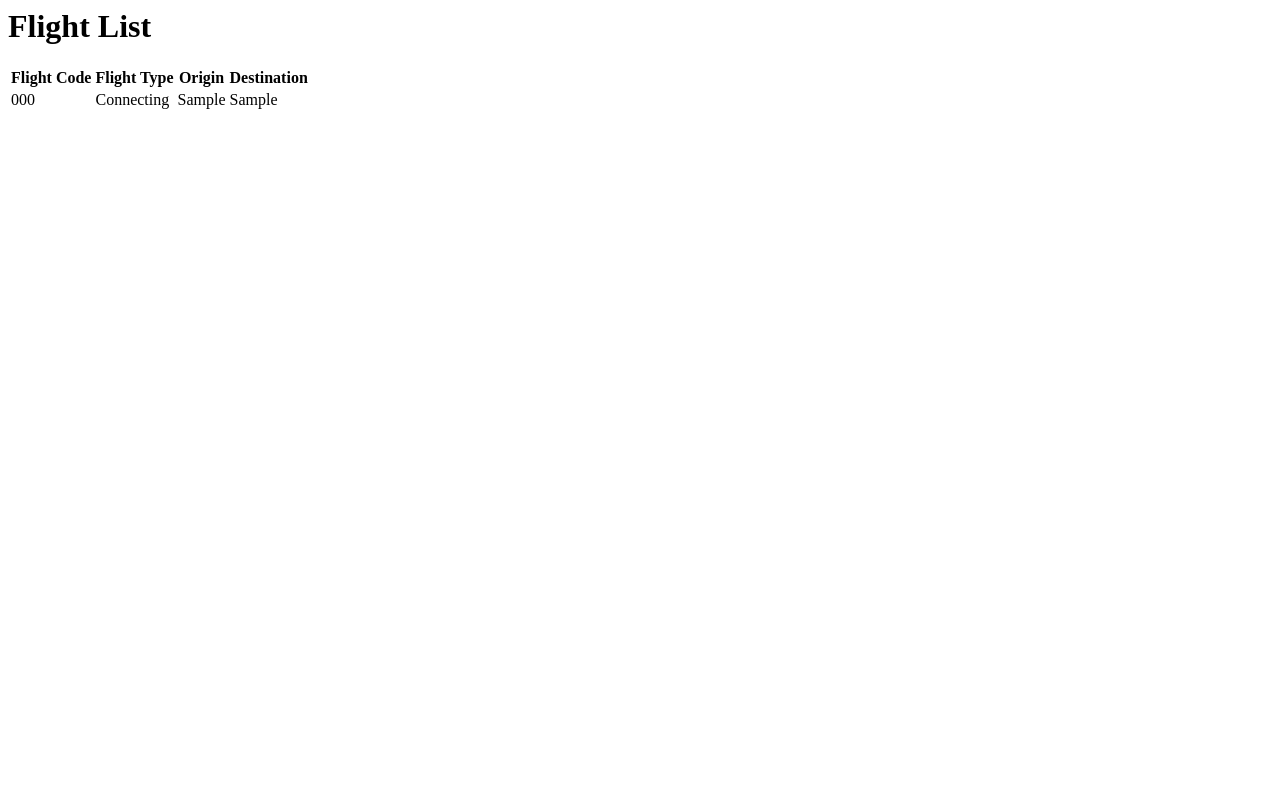
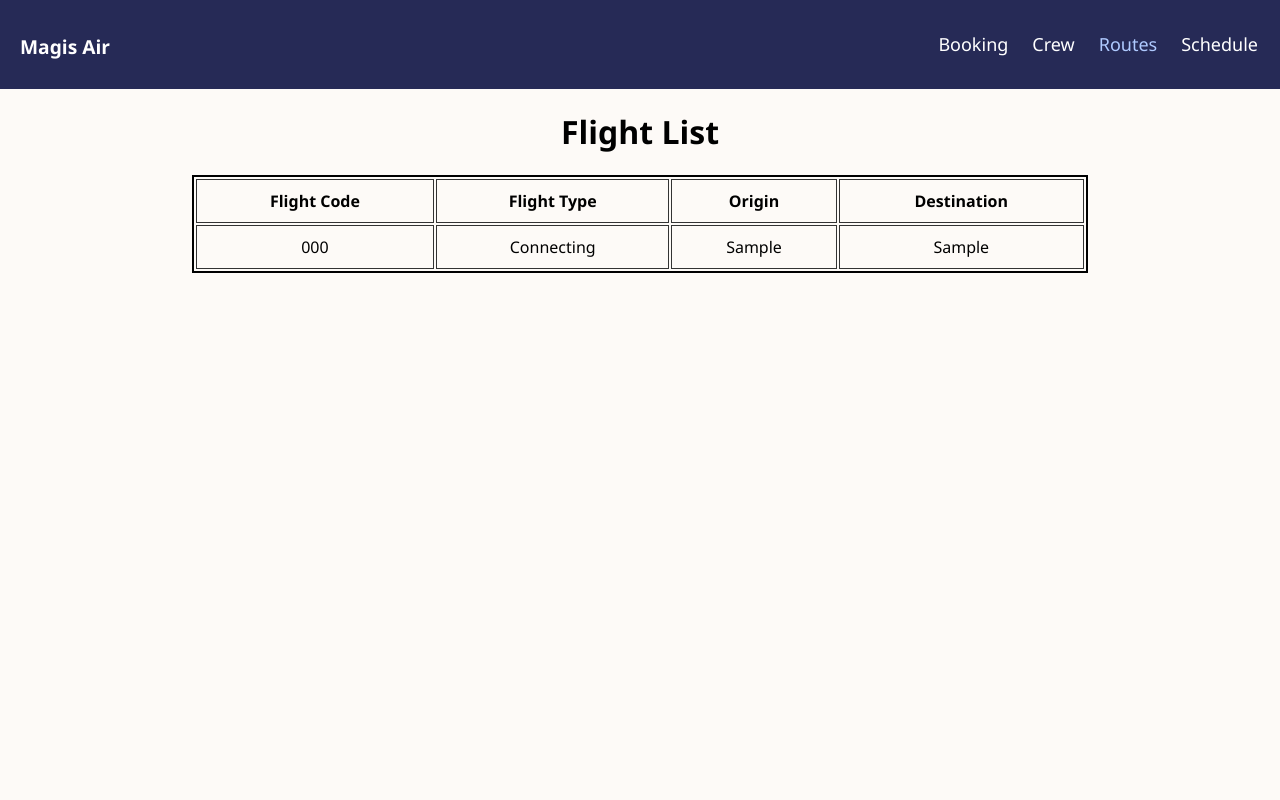
Before and after one commit to Alvallesteros/Magis-Air, a Django app: page /routes/ in a window 1280 px wide. Run offline with Django 3.2, Linux system fonts and the light colour scheme; tables that the repository leaves empty hold one stand-in row (values such as "Sample post").

Commit message:
added route frontend *\(^-^)/*

```diff
--- a/MagisAir/MagisAir/settings.py
+++ b/MagisAir/MagisAir/settings.py
@@ -11,6 +11,7 @@ https://docs.djangoproject.com/en/3.2/ref/settings/
 """
 
 from pathlib import Path
+import os
 
 # Build paths inside the project like this: BASE_DIR / 'subdir'.
 BASE_DIR = Path(__file__).resolve().parent.parent
@@ -58,7 +59,7 @@ ROOT_URLCONF = 'MagisAir.urls'
 TEMPLATES = [
     {
         'BACKEND': 'django.template.backends.django.DjangoTemplates',
-        'DIRS': [],
+        'DIRS': [os.path.join(BASE_DIR, 'MagisAir', 'templates')],
         'APP_DIRS': True,
         'OPTIONS': {
             'context_processors': [
@@ -122,6 +123,7 @@ USE_TZ = True
 # https://docs.djangoproject.com/en/3.2/howto/static-files/
 
 STATIC_URL = '/static/'
+STATICFILES_DIRS = [os.path.join(BASE_DIR, 'static')]
 
 # Default primary key field type
 # https://docs.djangoproject.com/en/3.2/ref/settings/#default-auto-field
--- /dev/null
+++ b/MagisAir/MagisAir/templates/base.html
@@ -0,0 +1,20 @@
+<!DOCTYPE html>
+<html lang="en">
+{% load static %}
+<head>
+    <meta charset="UTF-8">
+    <meta name="viewport" content="width=device-width, initial-scale=1.0">
+    <title>{% block title %}MagisAir{% endblock %}</title>
+    <link rel="stylesheet" href=" {% static '/css/style.css' %}">
+</head>
+<body>
+    <div class="container">
+        <div id="navigation">
+            {% block header %}{% endblock %}
+        </div>
+        <div id="content">
+            {% block content %}{% endblock %}
+        </div>
+    </div>
+</body>
+</html>
--- a/MagisAir/app_routes/templates/app_routes/routes.html
+++ b/MagisAir/app_routes/templates/app_routes/routes.html
@@ -1,16 +1,31 @@
-<html>
-<head>
-    <title>Flight List</title>
-</head>
-<body>
+{% extends 'base.html' %}
+
+{% block title %}Routes - MagisAir{% endblock %}
+
+{% block header %}
+    <div class="header">
+        <div class="header-left">
+            Magis Air
+        </div>
+        <div class="header-right">
+            <a href="../booking/">Booking</a>
+            <a href="../crew/">Crew</a>
+            <a class="active" href="">Routes</a>
+            <a href="../">Schedule</a>
+        </div>
+    </div>
+{% endblock %}
+
+{% block content %}
+  <center>
     <h1>Flight List</h1>
     <table>
       <thead>
         <tr>
-            <th>Flight Code</th>
-            <th>Flight Type</th>
-            <th>Origin</th>
-            <th>Destination</th>
+          <th class="table-header">Flight Code</th>
+          <th class="table-header">Flight Type</th>
+          <th class="table-header">Origin</th>
+          <th class="table-header">Destination</th>
         </tr>
       </thead>
       <tbody>
@@ -24,5 +39,5 @@
           {% endfor %}
       </tbody>
     </table>
-</body>
-</html>
+  </center>
+{% endblock %}
--- /dev/null
+++ b/MagisAir/static/css/style.css
@@ -0,0 +1,59 @@
+*{
+    font-family: 'Segoe UI', Roboto, Oxygen-Sans, Ubuntu, Cantarell, 'Helvetica Neue', sans-serif;
+}
+body {
+    background-color: #fdfaf7;
+    margin: 0px;
+}
+.header {
+    overflow: hidden;
+    padding: 20px 10px;
+    height: 30%;
+    width: auto;
+    align-items: baseline;
+    background-color: #262A56;
+    color: white;
+}
+.header a {
+   float: left;
+   color: white;
+   text-align: center;
+   padding: 12px;
+   text-decoration: none;
+   font-size: 18px;
+   line-height: 25px;
+   border-radius: 4px;
+   cursor: pointer;
+}
+.header a:hover {
+    background-color: #161933;
+    color: #afcaff;
+}
+.header a.active {
+    color: #afcaff;
+    pointer-events: none;
+}
+.header-left {
+    margin-top: 13px;
+    margin-left: 10px;
+    font-size: larger;
+    font-weight: bolder;
+    float: left;
+}
+.header-right {
+    float: right;
+}
+table, .table-header {
+    width: 70%;
+    margin: 0 auto;
+    border: 2px solid black;
+}
+thead, .table-header {
+    width: fit-content;
+    font-weight: bold;
+}
+td, .table-header {
+    text-align: center;
+    padding: 10px;
+    border: 1px solid #333;
+}
```
Lines whose indentation alone changed are shown as unchanged.
